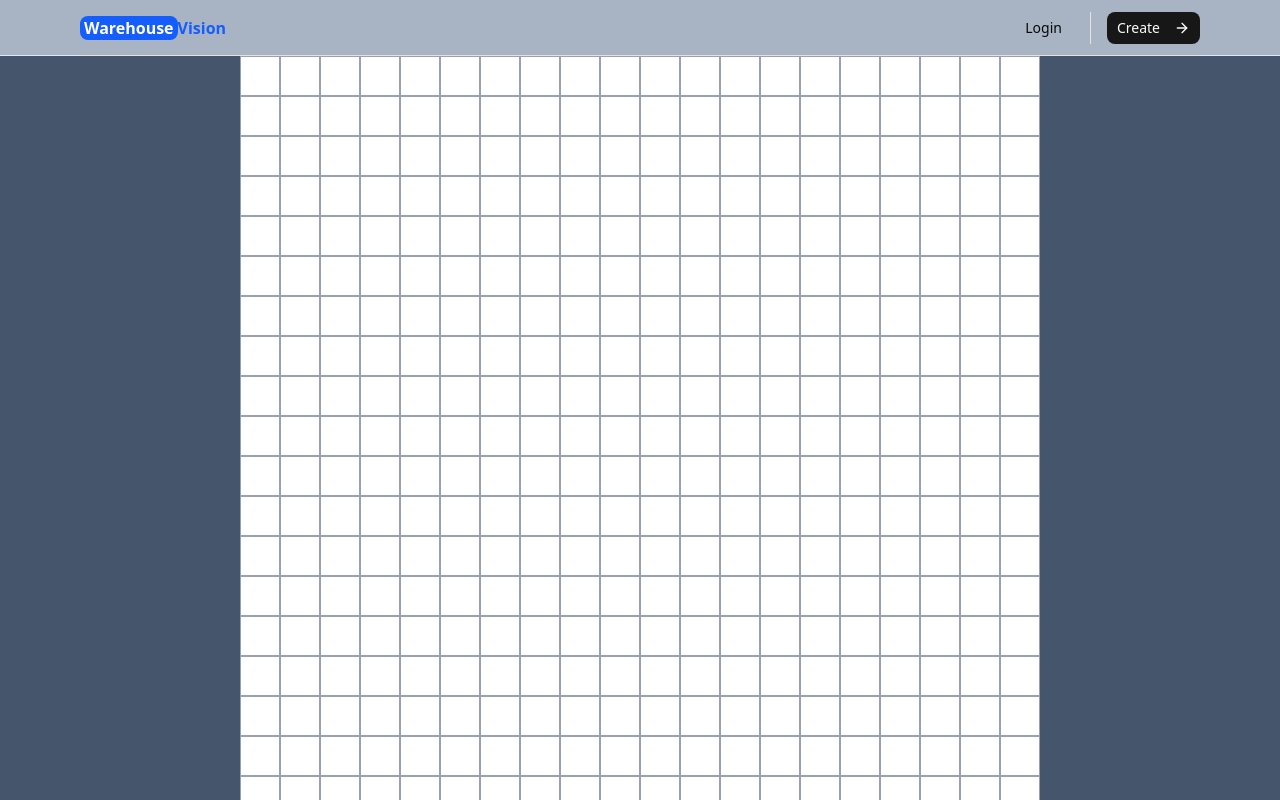
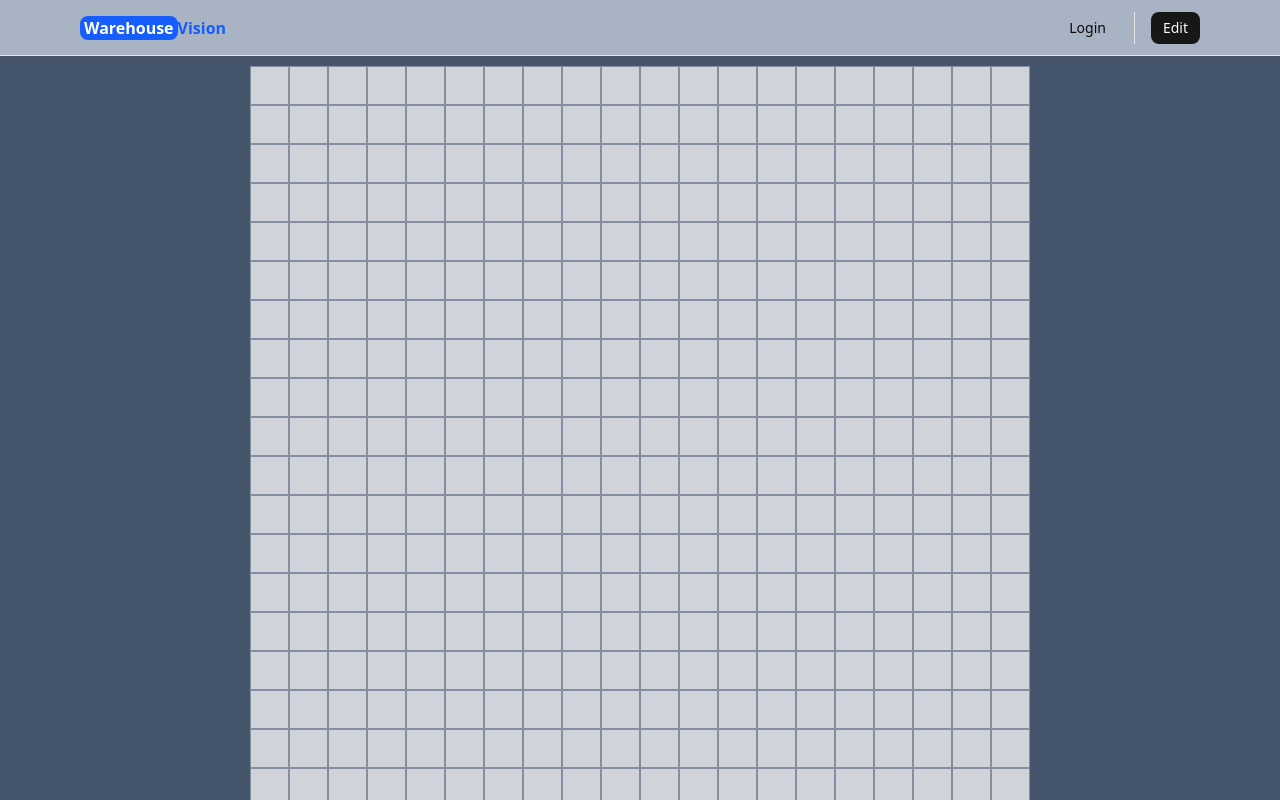
Before and after one commit to Beakii/Warehouse-Vision, a React (Vite) app: page / in a window 1280 px wide. Built offline with nearby package versions, Linux system fonts and the light colour scheme.

Commit message:
added edit button and made grid dynmaically resize with screen size

```diff
--- a/src/App.tsx
+++ b/src/App.tsx
@@ -3,12 +3,12 @@ import GridSelector from "./components/Grid"
 import Navbar from './components/Navbar'
 
 function App() {
-  const [isEditable, setIsEditable] = useState(true);
+  const [isEditable, setIsEditable] = useState(false);
   const number = 20;
 
   return (
     <div className="bg-slate-600 w-screen h-screen overflow-hidden">
-      <Navbar/>
+      <Navbar isEditable={isEditable} setIsEditable={setIsEditable}/>
 
       <GridSelector size={number} isEditable={isEditable}/>
     </div>
--- a/src/components/Grid.tsx
+++ b/src/components/Grid.tsx
@@ -1,4 +1,4 @@
-import { useState } from 'react';
+import { useEffect, useState } from 'react';
 
 type GridSelectorProps = {
   size: number;
@@ -7,6 +7,22 @@ type GridSelectorProps = {
 
 export default function GridSelector({ size, isEditable }: GridSelectorProps) {
   const [selectedCells, setSelectedCells] = useState<number[]>([]);
+  const [cellSize, setCellSize] = useState(40); // default
+
+  useEffect(() => {
+    const updateCellSize = () => {
+      const padding = 20; // for some spacing around the grid
+      const maxWidth = window.innerWidth - padding;
+      const maxHeight = window.innerHeight - padding;
+      const dimension = Math.min(maxWidth, maxHeight);
+      const newCellSize = Math.floor(dimension / size);
+      setCellSize(newCellSize);
+    };
+
+    updateCellSize();
+    window.addEventListener('resize', updateCellSize);
+    return () => window.removeEventListener('resize', updateCellSize);
+  }, [size]);
 
   const handleClick = (index: number) => {
     setSelectedCells(prev =>
@@ -21,8 +37,7 @@ export default function GridSelector({ size, isEditable }: GridSelectorProps) {
       <div
         className="grid gap-0"
         style={{
-            gridTemplateColumns: `repeat(${size}, 40px)`,
-            width: `${size * 40}px`
+          gridTemplateColumns: `repeat(${size}, ${cellSize}px)`,
         }}
       >
         {Array.from({ length: size * size }).map((_, i) => {
@@ -31,9 +46,13 @@ export default function GridSelector({ size, isEditable }: GridSelectorProps) {
             <div
               key={i}
               onClick={() => handleClick(i)}
-                className={`w-10 h-10 border border-gray-400 cursor-pointer transition-colors duration-200 ${
-                    isSelected ? 'bg-blue-500' : 'bg-white'
-                }`}
+              style={{
+                width: `${cellSize}px`,
+                height: `${cellSize}px`,
+              }}
+              className={`border border-gray-400 transition-colors duration-200 ${
+                isEditable ? 'cursor-pointer' : 'pointer-events-none opacity-75'
+              } ${isSelected ? 'bg-blue-500' : 'bg-white'}`}
             />
           );
         })}
--- a/src/components/Navbar.tsx
+++ b/src/components/Navbar.tsx
@@ -1,9 +1,12 @@
 import MaxWidthWrapper from "../components/MaxWidthWrapper";
 import { buttonVariants } from "./ui/button";
-import { ArrowRight } from "lucide-react";
 
-const Navbar = () => {
+type NavbarProps = {
+	isEditable: boolean
+	setIsEditable: React.Dispatch<React.SetStateAction<boolean>>;
+  };
 
+const Navbar = ({isEditable, setIsEditable}: NavbarProps) => {
 	return (
 		<nav className="sticky inset-x-0 top-0 z-[100] h-14 w-full border-b border-slate-200 bg-slate-300/75 backdrop-blur-lg transition-all">
 			<MaxWidthWrapper>
@@ -27,16 +30,15 @@ const Navbar = () => {
 
 								<div className="hidden h-8 w-px bg-zinc-200 sm:block" />
 
-								<a
-									href="/configure/upload"
+								<div
+									onClick={()=>setIsEditable(!isEditable)}
 									className={buttonVariants({
 										size: "sm",
 										className: "hidden items-center gap-1 sm:flex",
 									})}
 								>
-									Create
-									<ArrowRight className="ml-1.5 h-5 w-5" />
-								</a>
+									{isEditable ? "Ok" : "Edit"}
+								</div>
 							</>
 					</div>
 				</div>
```
Lines whose indentation alone changed are shown as unchanged.
